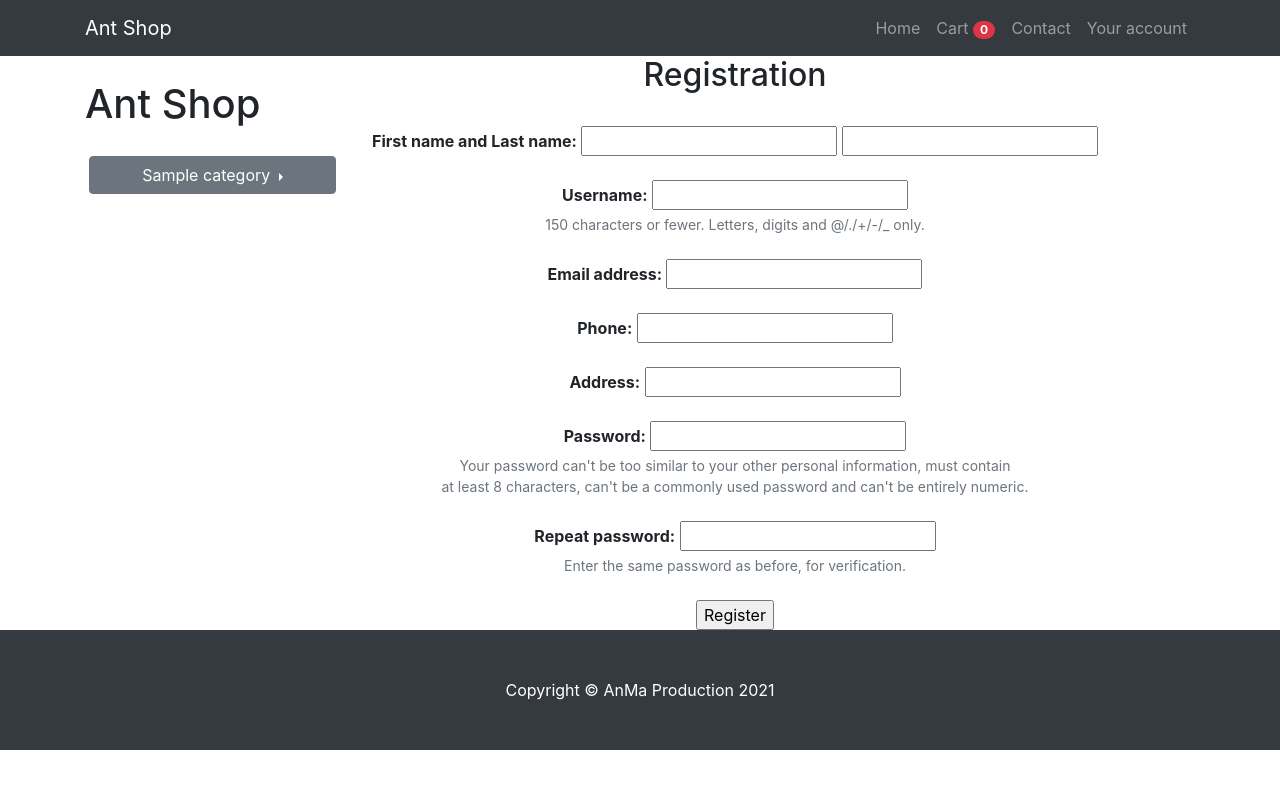
After one commit to nikolska/Ant_shop, a Django app: page /account/registration/ in a window 1280 px wide. The commit adds this page. Run offline with Django 3.2, Linux system fonts and the light colour scheme; tables that the repository leaves empty hold one stand-in row (values such as "Sample post"); some libraries are stand-ins or nearby versions.

Commit message:
create customer, update admin panel, create customer account

```diff
--- a/products/forms.py
+++ b/products/forms.py
@@ -1 +1,28 @@
 from django import forms
+
+from .models import Customer
+
+
+class CustomerCreateForm(forms.ModelForm):
+    """Create new user form."""
+    repeat_password = forms.CharField(widget=forms.PasswordInput)
+
+    class Meta:
+        """Meta class."""
+        model = Customer
+        fields = [
+            'first_name', 'last_name', 'username', 'email',
+            'phone', 'address', 'password', 'repeat_password'
+        ]
+        widgets = {
+            'password': forms.PasswordInput,
+            'repeat_password': forms.PasswordInput
+        }
+
+    def clean(self):
+        """Method to validate the password."""
+        cleaned_data = super().clean()
+        if cleaned_data['password'] != cleaned_data['repeat_password']:
+            self.add_error('password', 'Passwords do not match!')
+        if Customer.objects.filter(username=cleaned_data['username']):
+            self.add_error('username', 'This username is already taken, try another one!')
--- a/products/models.py
+++ b/products/models.py
@@ -1,11 +1,9 @@
 from PIL import Image
 
-from django.contrib.auth import get_user_model
+from django.contrib.auth.models import AbstractUser
 from django.core.validators import MaxValueValidator, MinValueValidator
 from django.db import models
 from django.urls import reverse
-
-User = get_user_model()
 
 
 def get_product_url(object, viewname):
@@ -24,16 +22,13 @@ class MaxResolutionErrorException(Exception):
     pass
 
 
-class Customer(models.Model):
-    user = models.ForeignKey(User, on_delete=models.CASCADE)
+class Customer(AbstractUser):
     phone = models.CharField(max_length=20, null=True, blank=True)
     address = models.CharField(max_length=255, null=True, blank=True)
 
+    @property
     def full_name(self):
-        return f'{self.user.first_name} {self.user.last_name}'
-
-    def __str__(self):
-        return f'{self.full_name}'
+        return {self.first_name}
 
 
 class Category(models.Model):
@@ -61,26 +56,12 @@ class Subcategory(models.Model):
         verbose_name_plural = 'Subcategories'
 
 
-class Specification(models.Model):
-    size = models.CharField(max_length=100, blank=True)
-    coloration = models.CharField(max_length=100, blank=True)
-    occurrence = models.CharField(max_length=255, blank=True)
-    nesting = models.CharField(max_length=255, blank=True)
-    dimensions = models.CharField(max_length=255, blank=True)
-    material = models.CharField(max_length=100, blank=True)
-    additional_info = models.TextField(blank=True)
-
-    def __str__(self):
-        return f'{self.pk}'
-
-
 class Product(models.Model):
     title = models.CharField(max_length=255)
     slug = models.SlugField(unique=True)
     description = models.TextField()
     category = models.ForeignKey(Subcategory, on_delete=models.CASCADE)
-    price = models.DecimalField(max_digits=9, decimal_places=2)
-    specification = models.ForeignKey(Specification, on_delete=models.CASCADE, null=True)
+    price = models.DecimalField(max_digits=9, decimal_places=2, default=0)
     code = models.CharField(max_length=255, unique=True)
     rating = models.FloatField(default=1.0, validators=[MinValueValidator(0.0), MaxValueValidator(10)])
     availability = models.BooleanField(default=False)
--- a/products/templates/base.html
+++ b/products/templates/base.html
@@ -39,8 +39,8 @@
                         <li class="nav-item"><a class="nav-link" href="">
                                 Cart <span class="badge badge-pill badge-danger">0</span>
                         </a></li>
-                        <li class="nav-item"><a class="nav-link" href="#!">Your account</a></li>
                         <li class="nav-item"><a class="nav-link" href="#!">Contact</a></li>
+                        <li class="nav-item"><a class="nav-link" href="{% url 'user_account' %}">Your account</a></li>
                     </ul>
                 </div>
             </div>
--- /dev/null
+++ b/products/templates/customer_create.html
@@ -0,0 +1,80 @@
+{% extends 'base.html' %}
+
+{% block title %}Registration{% endblock %}
+
+
+{% block content %}
+
+<h2 align="center">Registration</h2><br>
+
+<div align="center">
+    <form method="POST">
+        {% csrf_token %}
+
+
+        <b>{{ form.first_name.label }} and {{ form.last_name.label }}:</b>
+        {{ form.first_name }}
+        {{ form.last_name }}
+
+        <br><br>
+
+        {% if form.username.errors %}
+            {% for error in form.username.errors %}
+                <p class="text-danger">{{ error }}</p>
+            {% endfor %}
+        {% endif %}
+
+        <b>{{ form.username.label }}:</b>
+        {{ form.username }}
+
+        <div id="passwordHelpBlock" class="form-text">
+            150 characters or fewer. Letters, digits and @/./+/-/_ only.
+        </div><br>
+
+        {% if form.email.errors %}
+            {% for error in form.email.errors %}
+                <p class="text-danger">{{ error }}</p>
+            {% endfor %}
+        {% endif %}
+
+        <b>{{ form.email.label }}:</b>
+        {{ form.email }}
+
+        <br><br>
+
+        <b>{{ form.phone.label }}:</b>
+        {{ form.phone }}
+
+        <br><br>
+
+        <b>{{ form.address.label }}:</b>
+        {{ form.address }}
+
+        <br><br>
+
+        {% if form.password.errors %}
+            {% for error in form.password.errors %}
+                <p class="text-danger">{{ error }}</p>
+            {% endfor %}
+        {% endif %}
+
+        <b>{{ form.password.label }}:</b>
+        {{ form.password }}
+
+        <div id="passwordHelpBlock" class="form-text">
+            Your password can't be too similar to your other personal information, must contain <br>
+            at least 8 characters, can't be a commonly used password and can't be entirely numeric.
+        </div><br>
+
+        <b>{{ form.repeat_password.label }}:</b>
+        {{ form.repeat_password }}
+
+        <div id="passwordHelpBlock" class="form-text">
+            Enter the same password as before, for verification.
+        </div><br>
+
+        <input type="submit" value="Register">
+    </form>
+</div>
+
+{% endblock %}
--- a/products/urls.py
+++ b/products/urls.py
@@ -1,10 +1,15 @@
-from django.urls import path, re_path
+from django.contrib.auth.views import LoginView, LogoutView
+from django.urls import include, path, re_path
 
-from .views import HomePageView, ProductDetailView, ProductListView
+from .views import CustomerAccountView, CustomerCreateView, HomePageView, ProductDetailView, ProductListView
 
 
 urlpatterns = [
     path('', HomePageView.as_view(), name='home_page'),
+    path('account/', CustomerAccountView.as_view(), name='user_account'),
+    path('account/login/', LoginView.as_view(template_name='login.html'), name='login'),
+    path('account/logout/', LogoutView.as_view(), name='logout'),
+    path('account/registration/', CustomerCreateView.as_view(), name='registration'),
     re_path(
         r'^products/(?P<category>\w+-?\w+-?\w+-?\w+)/(?P<subcategory>\w+-?\w+-?\w+-?\w+)/(?P<slug>\w+-?\w+-?\w-?\w+-?\w+-?\w+)/$',
         ProductDetailView.as_view(),
--- a/products/views.py
+++ b/products/views.py
@@ -1,6 +1,9 @@
-from django.shortcuts import render
-from django.views.generic import DetailView, ListView, TemplateView, View
+from django.contrib.auth.models import Permission
+from django.http import HttpResponseRedirect
+from django.urls import reverse_lazy
+from django.views.generic import CreateView, DetailView, ListView, TemplateView
 
+from .forms import CustomerCreateForm
 from .models import Cart, Category, Customer, Product, Subcategory
 
 
@@ -26,3 +29,42 @@ class ProductListView(ListView):
         subcategory = Subcategory.objects.get(slug=kwargs['subcategory'])
         self.queryset = self.model.objects.filter(category=subcategory)
         return super().dispatch(request, *args, **kwargs)
+
+
+class CustomerAccountView(TemplateView):
+    model = Customer
+    template_name = 'customer_account.html'
+
+
+class CustomerCreateView(CreateView):
+    model = Customer
+    form_class = CustomerCreateForm
+    template_name = 'customer_create.html'
+    success_url = reverse_lazy('login')
+
+    def form_valid(self, form):
+        first_name = form.cleaned_data['first_name']
+        last_name = form.cleaned_data['last_name']
+        username = form.cleaned_data['username']
+        email = form.cleaned_data['email']
+        password = form.cleaned_data['password']
+        phone = form.cleaned_data['phone']
+        address = form.cleaned_data['address']
+
+        permission = Permission.objects.get(name='Can change user')
+
+        customer = Customer.objects.create_user(
+            first_name=first_name,
+            last_name=last_name,
+            username=username,
+            email=email,
+            phone=phone,
+            address=address
+        )
+
+        customer.set_password(password)
+        customer.user_permissions.add(permission)
+        customer.save()
+        breakpoint()
+
+        return HttpResponseRedirect(self.get_success_url()) #выдает ошибку, не перенапрвляет на нужную страницу
```
Also changed, not shown: ant_shop/settings.py (+8 -1 lines), products/admin.py (+23 -5 lines), products/templates/customer_account.html (added, +24 -0 lines), products/templates/login.html (added, +30 -0 lines), products/templates/product_detail.html (+3 -40 lines), products/templatetags/specifications.py (deleted, +0 -60 lines), products/migrations/0003_auto_20210521_1506.py (added), products/migrations/0004_auto_20210521_1610.py (added), products/templatetags/__init__.py (deleted).
